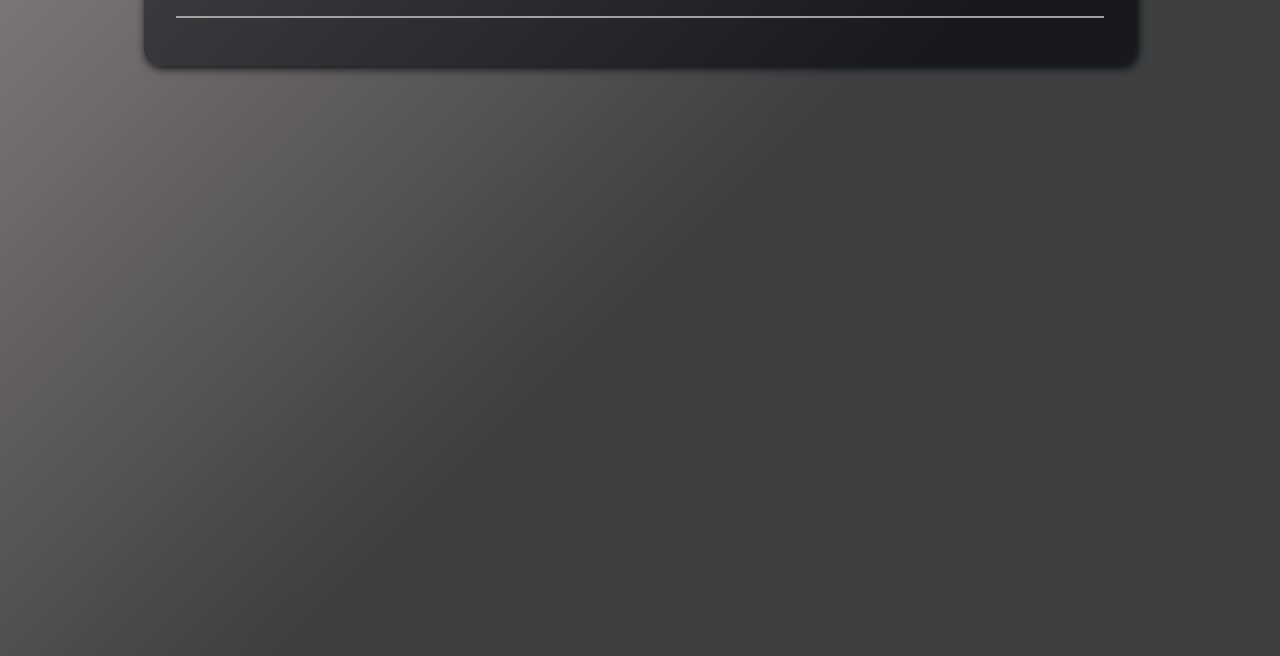
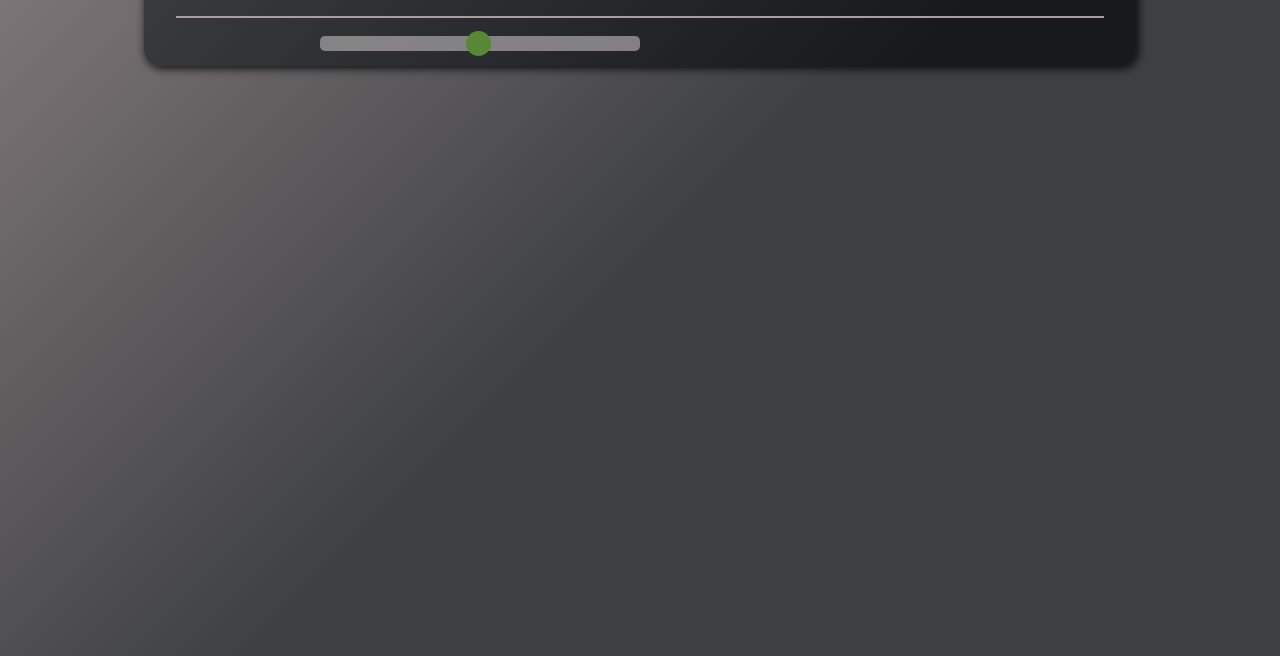
Before and after one commit to Ankit-Nag/gradient-border-app, a plain HTML site: page index.html in a window 1280 px wide. Shown: the part 176-832 px from the top of the page. Drawn offline with nearby package versions, Linux system fonts and the light colour scheme.

Commit message:
added slider
style: added sliders

```diff
--- a/app.js
+++ b/app.js
@@ -0,0 +1,8 @@
+var slider = document.getElementById("myRange");
+var output = document.getElementById("demo");
+output.innerHTML = slider.value; // Display the default slider value
+
+// Update the current slider value (each time you drag the slider handle)
+slider.oninput = function() {
+  output.innerHTML = this.value;
+}
--- a/index.html
+++ b/index.html
@@ -17,6 +17,11 @@
             <h3>Create and experiment with borders</h3>
         </header>
         <hr />
+        <div class="float-left">
+            <div class="slidecontainer">
+                <input type="range" min="1" max="100" value="50" class="slider" id="myRange">
+              </div>
+        </div>
 
 
 
--- a/style.css
+++ b/style.css
@@ -175,3 +175,50 @@ hr {
 #portfolio-link:active{
     box-shadow: none;
 }
+
+.float-left{
+    display: inline-flex;
+    float: left;
+    padding: 2rem auto;
+}
+
+.slidecontainer {
+    width: 50vw; /* Width of the outside container */
+  }
+
+  /* The slider itself */
+  .slider {
+    -webkit-appearance: none;  /* Override default CSS styles */
+    appearance: none;
+    border-radius: 5px;
+    width: 25vw; /* Full-width */
+    height: 15px; /* Specified height */
+    background: var(--light-grey); /* Grey background */
+    outline: none; /* Remove outline */
+    opacity: 0.75; /* Set transparency (for mouse-over effects on hover) */
+    -webkit-transition: .2s; /* 0.2 seconds transition on hover */
+    transition: opacity .2s;
+  }
+
+  /* Mouse-over effects */
+  .slider:hover {
+    opacity: 1; /* Fully shown on mouse-over */
+  }
+
+  /* The slider handle (use -webkit- (Chrome, Opera, Safari, Edge) and -moz- (Firefox) to override default look) */
+  .slider::-webkit-slider-thumb {
+    -webkit-appearance: none; /* Override default look */
+    appearance: none;
+    border-radius: 2rem;
+    width: 25px; /* Set a specific slider handle width */
+    height: 25px; /* Slider handle height */
+    background: var(--green); /* Green background */
+    cursor: pointer; /* Cursor on hover */
+  }
+
+  .slider::-moz-range-thumb {
+    width: 25px; /* Set a specific slider handle width */
+    height: 25px; /* Slider handle height */
+    background: var(--green); /* Green background */
+    cursor: pointer; /* Cursor on hover */
+  }
```
